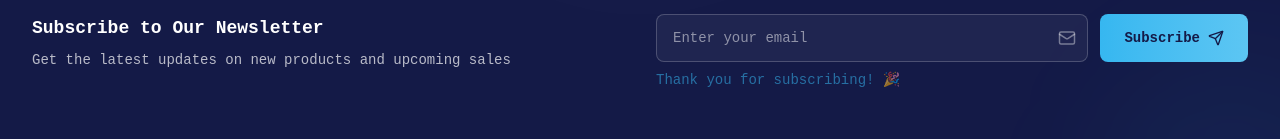
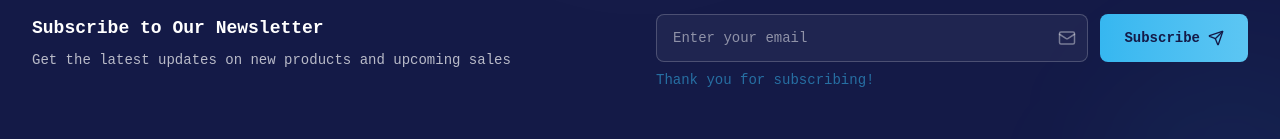
Before and after one commit to BossEl-566/Elitech_dev, a Next.js app in the folder elitech/: page / in a window 1280 px wide. Both pictures are taken after typing "name@example.com" into the empty fields and a click on the button "Subscribe". Shown: the part 7786-7925 px from the top of the page. Built offline with nearby package versions, Linux system fonts and the light colour scheme.

Commit message:
refactor: remove emoji from subscription confirmation message for consistency

```diff
--- a/elitech/app/components/Footer.tsx
+++ b/elitech/app/components/Footer.tsx
@@ -249,7 +249,7 @@ function Footer() {
 
                 {isSubmitted && (
                   <p className="mt-2 animate-pulse text-sm text-[#36B7F0]">
-                    Thank you for subscribing! 🎉
+                    Thank you for subscribing!
                   </p>
                 )}
               </div>
```
